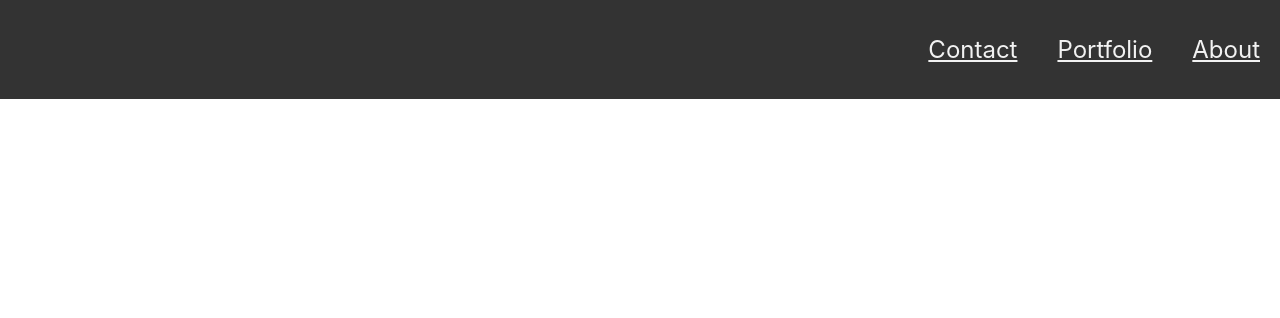
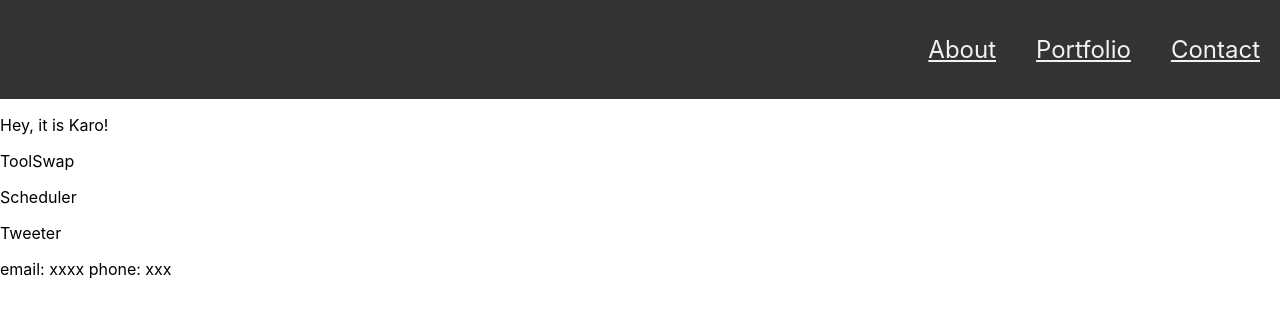
Before and after one commit to quackness/my-website, a React (Create React App) app in the folder client/: page / in a window 1280 px wide. Shown: the top 318 px of the page. Built offline with nearby package versions, Linux system fonts and the light colour scheme.

Commit message:
add components with placeholders for about, contact and portfolio

```diff
--- a/client/src/App.js
+++ b/client/src/App.js
@@ -1,13 +1,17 @@
 import './App.css';
+import TopNav from './components/TopNav';
+import About from './components/About';
+import Portfolio from './components/Portfolio';
+import Contact from './components/Contact';
 
 function App() {
   return (
-    <div className="topnav">
-      <a href="#">About</a>
-      <a href="#">Portfolio</a>
-      <a href="#">Contact</a>
-    </div>
+   <div>
+    <TopNav />
+    <About />
+    <Portfolio />
+    <Contact />
+   </div>
   );
 }
-
 export default App;
--- /dev/null
+++ b/client/src/components/About.jsx
@@ -0,0 +1,7 @@
+export default function About () {
+  return (
+    <div>
+       <p id="about">Hey, it is Karo!</p>
+    </div>
+  )
+}
--- /dev/null
+++ b/client/src/components/Contact.jsx
@@ -0,0 +1,9 @@
+export default function Contact () {
+  return (
+    <div>
+      email: xxxx
+      phone: xxx
+    </div>
+
+  )
+}
--- /dev/null
+++ b/client/src/components/Portfolio.jsx
@@ -0,0 +1,9 @@
+export default function Portfolio () {
+  return (
+    <div>
+      <p>ToolSwap</p>
+      <p>Scheduler</p>
+      <p>Tweeter</p>
+    </div>
+  )
+}
--- /dev/null
+++ b/client/src/components/TopNav.jsx
@@ -0,0 +1,12 @@
+import About from "./About"
+import Portfolio from "./Portfolio"
+
+export default function TopNav () {
+  return (
+    <div className="topnav">
+      <a href="#">Contact</a>
+      <a href="#">Portfolio</a>
+      <a href="#about">About</a>
+    </div>
+  )
+}
```
